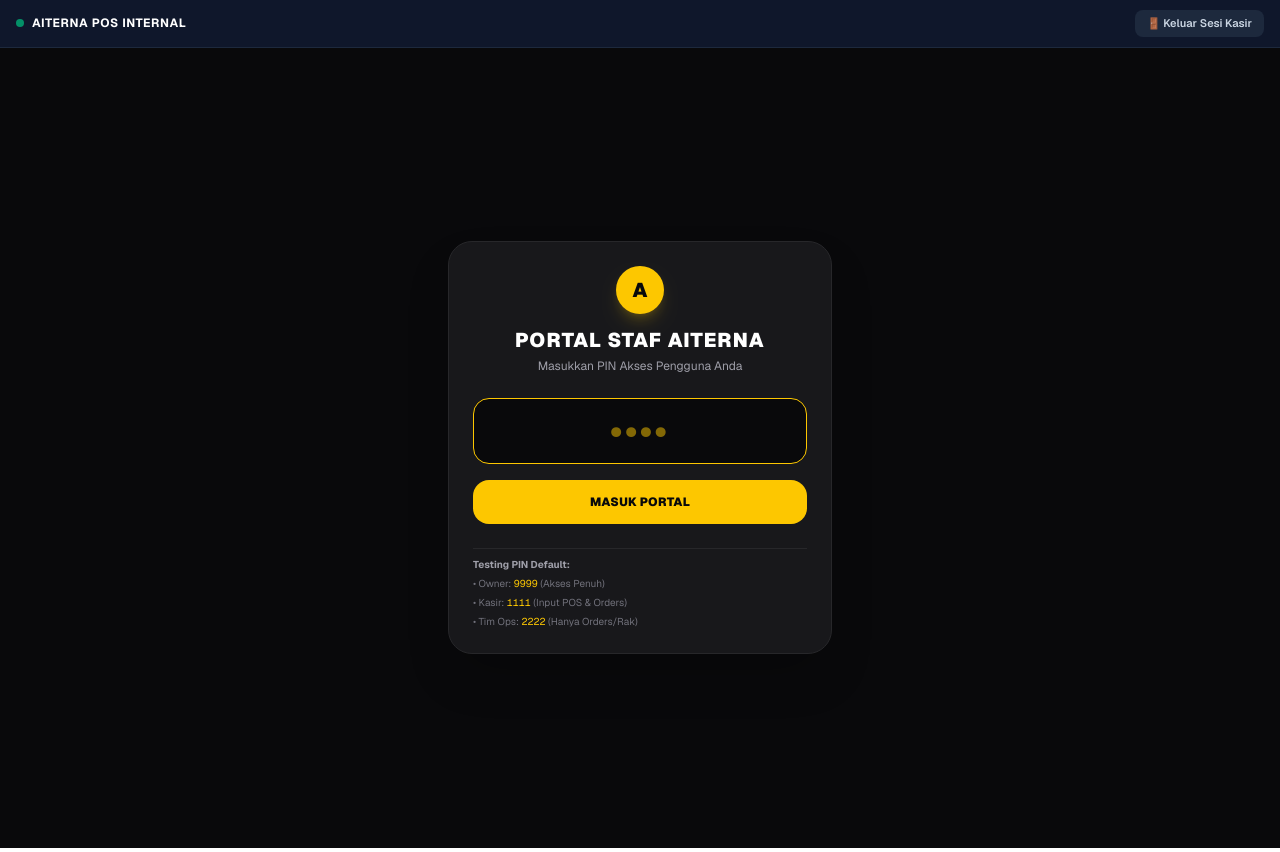
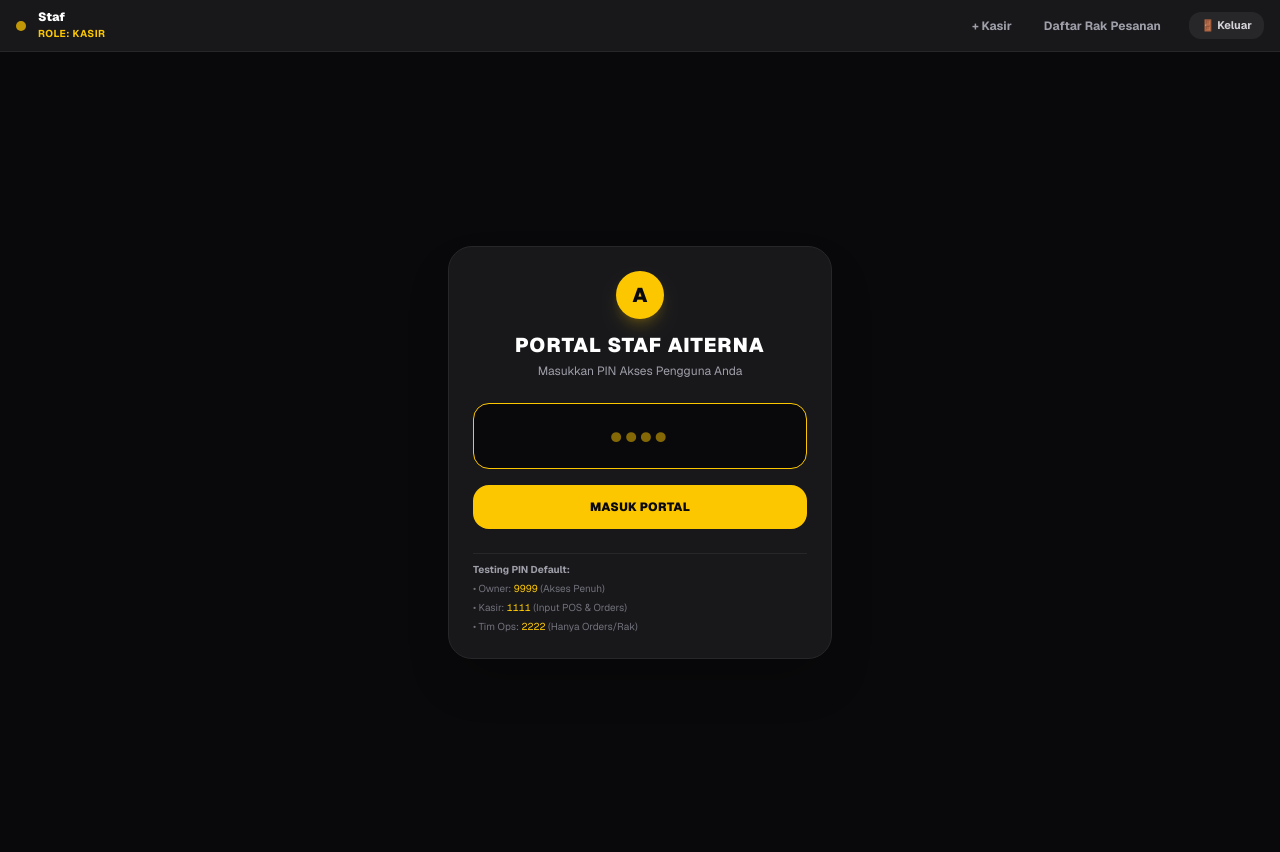
Before and after one commit to FalDeBow/aiterna-shoecare, a Next.js app: page /admin/login in a window 1280 px wide. Built offline with nearby package versions, Linux system fonts and the light colour scheme.

Commit message:
Refactor AdminLayout to StaffAdminLayout with state

```diff
--- a/app/admin/layout.tsx
+++ b/app/admin/layout.tsx
@@ -1,37 +1,94 @@
 'use client';
 
-import React from 'react';
-import { useRouter } from 'next/navigation';
+import React, { useEffect, useState } from 'react';
+import Link from 'next/link';
+import { useRouter, usePathname } from 'next/navigation';
 
-export default function AdminLayout({ children }: { children: React.ReactNode }) {
+export default function StaffAdminLayout({ children }: { children: React.ReactNode }) {
   const router = useRouter();
+  const pathname = usePathname();
+
+  const [staffName, setStaffName] = useState('Staf');
+  const [staffRole, setStaffRole] = useState('KASIR');
+
+  useEffect(() => {
+    // Ambil data staf dari Cookie
+    const cookies = document.cookie.split('; ').reduce((acc: any, current) => {
+      const [key, value] = current.split('=');
+      acc[key] = value;
+      return acc;
+    }, {});
+
+    if (cookies.aiterna_staff_name) {
+      setStaffName(decodeURIComponent(cookies.aiterna_staff_name));
+    }
+    if (cookies.aiterna_staff_role) {
+      setStaffRole(cookies.aiterna_staff_role);
+    }
+  }, []);
 
   const handleLogout = () => {
-    // Hapus cookie dan session otentikasi admin
     document.cookie = 'aiterna_admin_token=; path=/; expires=Thu, 01 Jan 1970 00:00:00 UTC;';
-    sessionStorage.removeItem('aiterna_admin_auth');
-
-    // Kembalikan ke halaman utama publik
-    router.push('/');
-    router.refresh();
+    document.cookie = 'aiterna_staff_role=; path=/; expires=Thu, 01 Jan 1970 00:00:00 UTC;';
+    document.cookie = 'aiterna_staff_name=; path=/; expires=Thu, 01 Jan 1970 00:00:00 UTC;';
+    router.push('/admin/login');
   };
 
   return (
-    <div className="min-h-screen bg-slate-950 text-slate-100 font-sans">
-      {/* Header Top Bar Khusus Admin Internal */}
-      <div className="bg-slate-900 border-b border-slate-800 px-4 py-2.5 flex justify-between items-center text-xs">
-        <div className="flex items-center gap-2">
-          <span className="w-2 h-2 rounded-full bg-emerald-500 animate-pulse"></span>
-          <span className="font-bold text-white tracking-wider">AITERNA POS INTERNAL</span>
+    <div className="min-h-screen bg-zinc-950 text-zinc-100 font-sans">
+      {/* Top Navigation Bar Staf */}
+      <header className="bg-zinc-900 border-b border-zinc-800 px-4 py-2.5 flex flex-wrap justify-between items-center text-xs gap-2">
+        <div className="flex items-center gap-3">
+          <span className="w-2.5 h-2.5 rounded-full bg-yellow-400 animate-pulse"></span>
+          <div>
+            <span className="font-black text-white block leading-tight">{staffName}</span>
+            <span className="text-[10px] text-yellow-400 font-bold tracking-wider">ROLE: {staffRole}</span>
+          </div>
         </div>
-        <button
-          onClick={handleLogout}
-          className="bg-slate-800 hover:bg-rose-600/80 text-slate-300 hover:text-white px-3 py-1.5 rounded-lg font-semibold transition text-[11px]"
-        >
-          🚪 Keluar Sesi Kasir
-        </button>
-      </div>
-      {children}
+
+        {/* Dynamic Nav Links Berdasarkan Role */}
+        <nav className="flex items-center gap-2">
+          {staffRole !== 'OPS' && (
+            <Link
+              href="/admin"
+              className={`px-3 py-1.5 rounded-xl font-bold transition ${
+                pathname === '/admin' ? 'bg-yellow-400 text-zinc-950' : 'text-zinc-400 hover:text-white'
+              }`}
+            >
+              + Kasir
+            </Link>
+          )}
+
+          <Link
+            href="/admin/orders"
+            className={`px-3 py-1.5 rounded-xl font-bold transition ${
+              pathname === '/admin/orders' ? 'bg-yellow-400 text-zinc-950' : 'text-zinc-400 hover:text-white'
+            }`}
+          >
+            Daftar Rak Pesanan
+          </Link>
+
+          {staffRole === 'OWNER' && (
+            <Link
+              href="/admin/reports"
+              className={`px-3 py-1.5 rounded-xl font-bold transition ${
+                pathname === '/admin/reports' ? 'bg-yellow-400 text-zinc-950' : 'text-zinc-400 hover:text-white'
+              }`}
+            >
+              Laporan Omzet
+            </Link>
+          )}
+
+          <button
+            onClick={handleLogout}
+            className="bg-zinc-800 hover:bg-rose-600/80 text-zinc-300 hover:text-white px-3 py-1.5 rounded-xl font-bold transition text-[11px] ml-2"
+          >
+            🚪 Keluar
+          </button>
+        </nav>
+      </header>
+
+      <main>{children}</main>
     </div>
   );
 }
```
